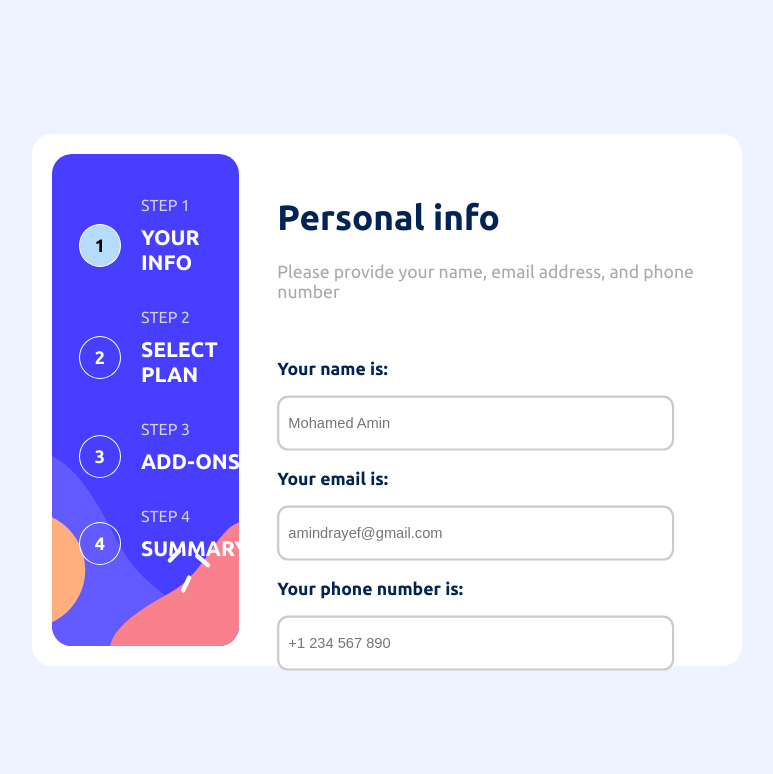
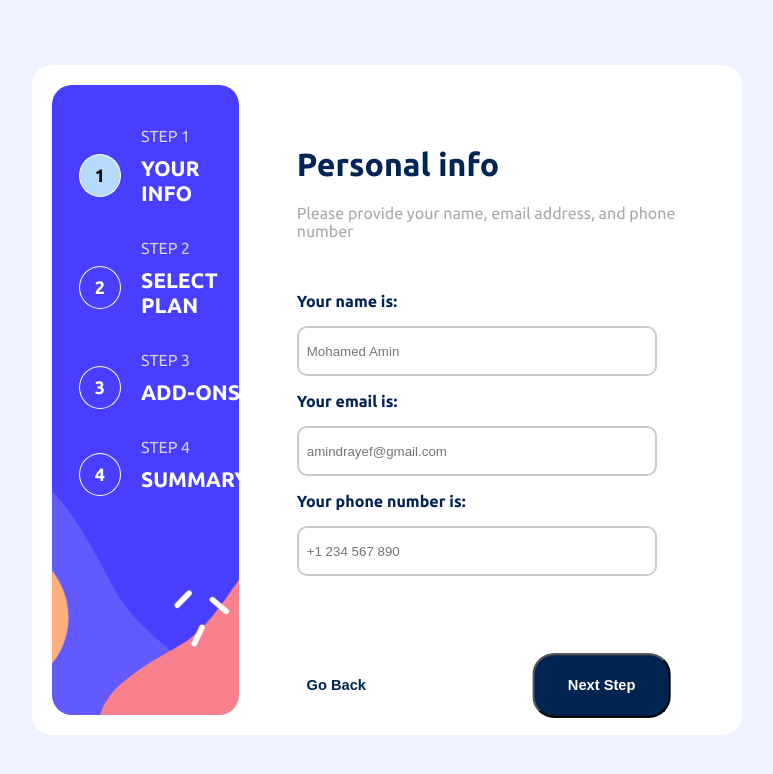
Before and after one commit to Arnemix/step-by-step-form, a React (Create React App) app: page / in a window 1280 px wide. Shown: the top 774 px of the page, without its empty margins (253-1026 px from the left). Built offline with nearby package versions, Linux system fonts and the light colour scheme.

Commit message:
Ajout du nextStepBtn et previousStepBtn

```diff
--- a/src/App.js
+++ b/src/App.js
@@ -49,7 +49,31 @@ function App() {
                         );
                     })}
                 </div>
-                <div className="form-content">{renderSteps()}</div>
+                <div className="form-content">
+                    {renderSteps()}
+                    <div className="form-buttons">
+                        <button
+                            className="form-button-back"
+                            onClick={() => {
+                                if (actualStep > 0) {
+                                    setActualStep(actualStep - 1);
+                                } else alert("There is nothing there yet 🙂");
+                            }}
+                        >
+                            Go Back
+                        </button>
+                        <button
+                            className="form-button-next"
+                            onClick={() => {
+                                if (actualStep < 3) {
+                                    setActualStep(actualStep + 1);
+                                }
+                            }}
+                        >
+                            Next Step
+                        </button>
+                    </div>
+                </div>
             </div>
         </div>
     );
--- a/src/App.scss
+++ b/src/App.scss
@@ -68,11 +68,31 @@
 .form-content {
     width: 80%;
     border-radius: 20px;
+    .form-buttons {
+        margin-top: 80px;
+        display: flex;
+        gap: 10px;
+        justify-content: space-around;
+        scale: 1.1;
+        .form-button-next {
+            background-color: rgb(0, 36, 80);
+            color: white;
+            font-weight: bold;
+            padding: 20px 30px 20px 30px;
+            border-radius: 20px;
+        }
+        .form-button-back {
+            background-color: transparent;
+            border: 0;
+            color: rgb(0, 36, 80);
+            font-weight: bold;
+        }
+    }
 }
 
 // Base des style de steps
 .step {
-    scale: 1.1;
+    scale: 1;
     padding-top: 40px;
     display: flex;
     flex-direction: column;
```
